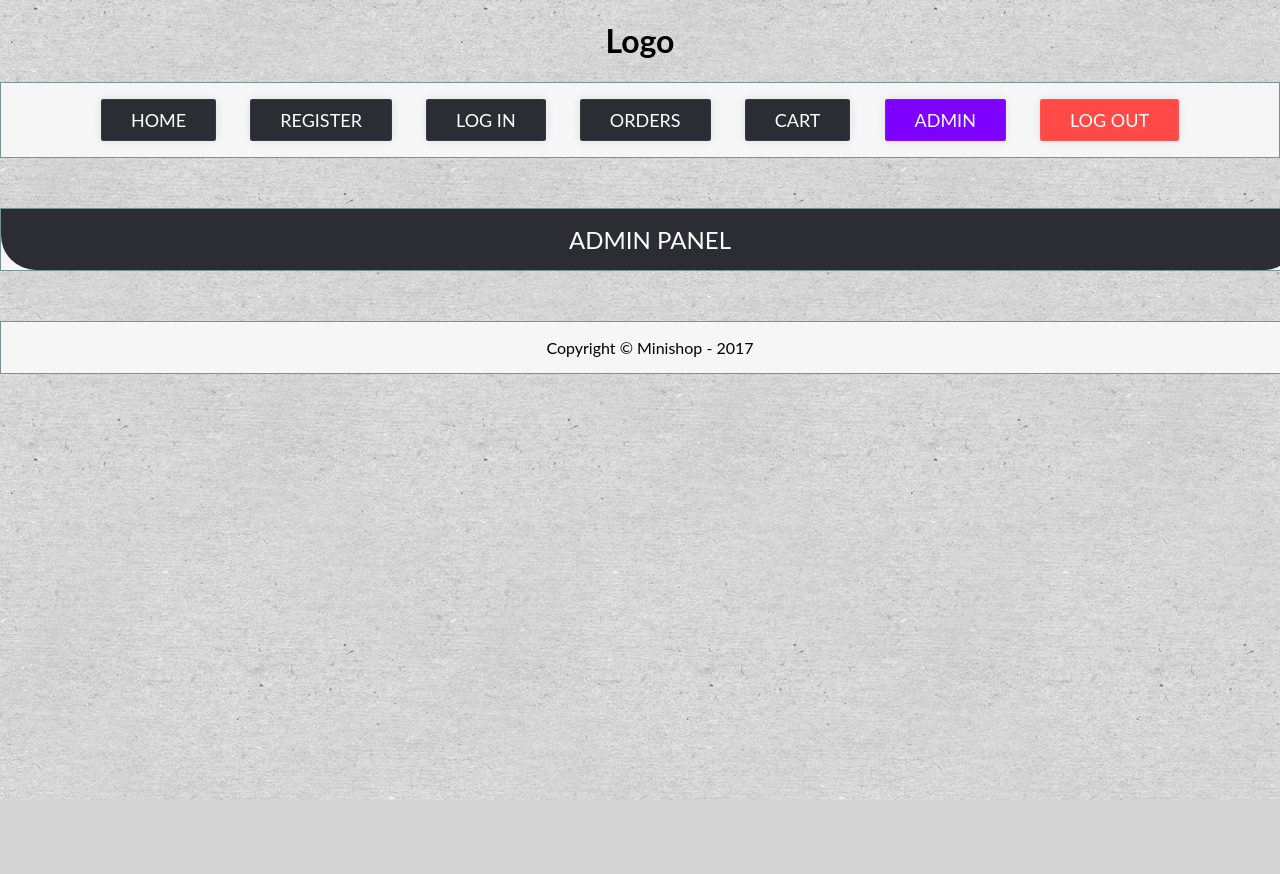
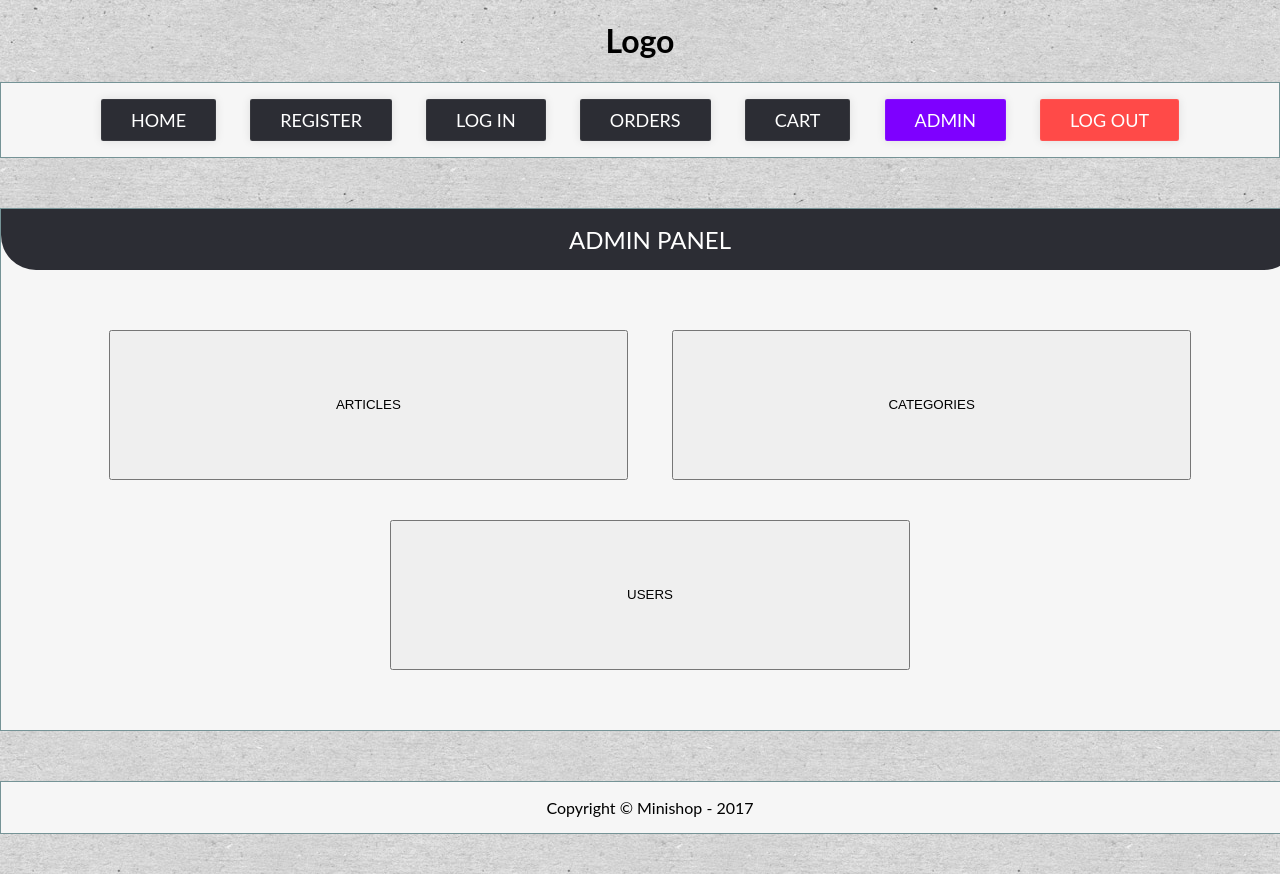
Before and after one commit to bbeldame/minishop, a PHP site: page /admin in a window 1280 px wide. Before the commit the page ends 800 px from the top, so only its background shows below. Run offline with PHP 8.4, Linux system fonts and the light colour scheme; a stand-in replaces the project's code that opens the database connection.

Commit message:
Archi more

```diff
--- a/src/private/functions/autoloader.php
+++ b/src/private/functions/autoloader.php
@@ -3,6 +3,7 @@
 require_once "category.php";
 require_once "coin.php";
 require_once "configuration.php";
+require_once "database.php";
 require_once "order.php";
 require_once "route.php";
 require_once "user.php";
--- a/src/private/functions/configuration.php
+++ b/src/private/functions/configuration.php
@@ -2,10 +2,10 @@
 
 /* MYSQL */
 
+const DB_HOST = "localhost";
 const DB_USER = "root";
-const DB_PASS = "root";
+const DB_PASS = "";
 const DB_NAME = "minishop";
-const DB_PORT = "3306";
 
 /* META */
 const TITLE = "Minishop";
--- /dev/null
+++ b/src/private/views/admin/categories.php
@@ -0,0 +1 @@
+<div class="page-header">Admin panel : manage Categories</div>
--- /dev/null
+++ b/src/private/views/admin/coins.php
@@ -0,0 +1 @@
+<div class="page-header">Admin panel : manage Coins</div>
--- a/src/private/views/admin/home.php
+++ b/src/private/views/admin/home.php
@@ -1 +1,12 @@
 <div class="page-header">Admin panel</div>
+
+<section id="admin-menu">
+    <div>
+        <a href="/admin/coins"><button class="admin-button">ARTICLES</button></a>
+        <a href="/admin/categories"><button class="admin-button">CATEGORIES</button></a>
+    </div>
+    <div>
+        <a href="/admin/users"><button class="admin-button">USERS</button></a>
+    </div>
+
+</section>
--- /dev/null
+++ b/src/private/views/admin/users.php
@@ -0,0 +1 @@
+<div class="page-header">Admin panel : manage Users</div>
--- a/src/public/css/minishop.css
+++ b/src/public/css/minishop.css
@@ -329,3 +329,19 @@ table tr:nth-child(2n+1) {
     padding: 10px;
     text-align: right;
 }
+
+/*********************************
+*           ADMIN
+**********************************/
+
+#admin-menu {
+    text-align: center;
+    margin: 40px auto 40px auto;
+    width: 100%;
+}
+
+.admin-button {
+    margin: 20px;
+    height: 150px;
+    width: 40%;
+}
```
